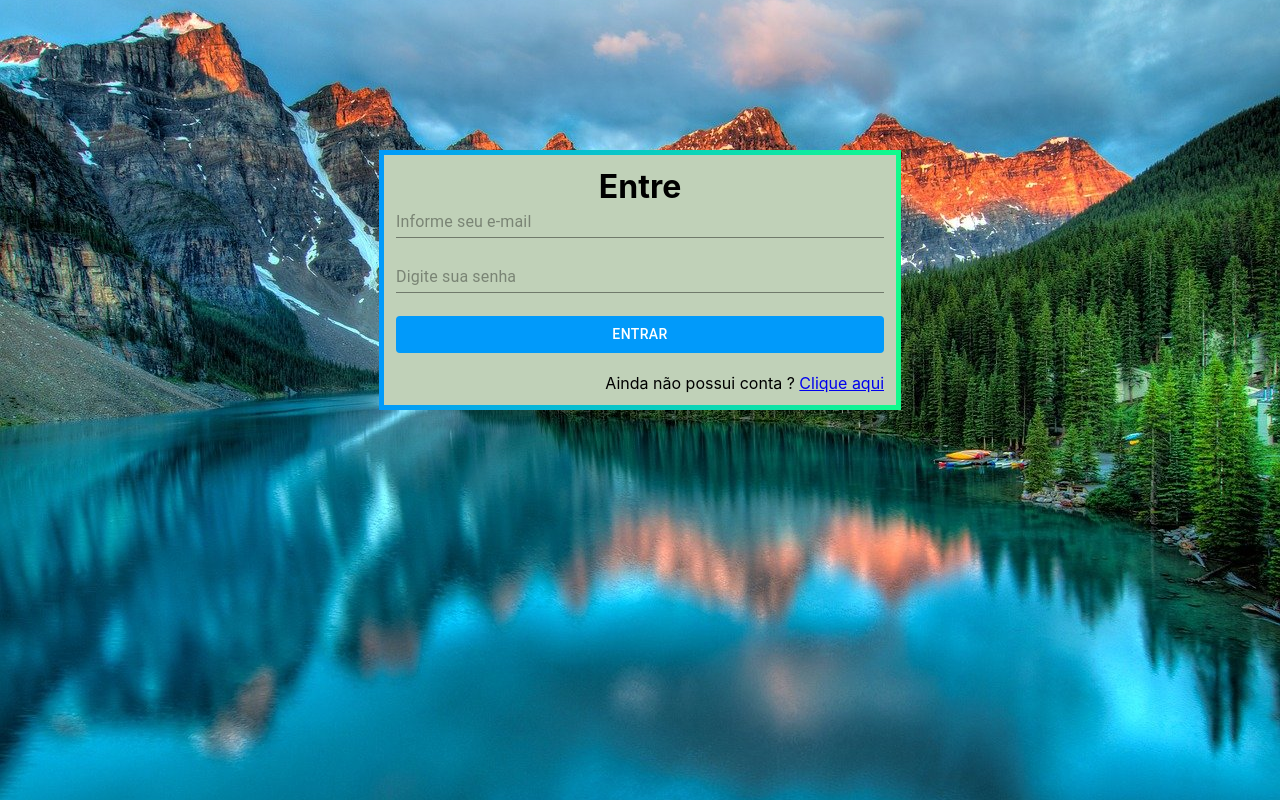
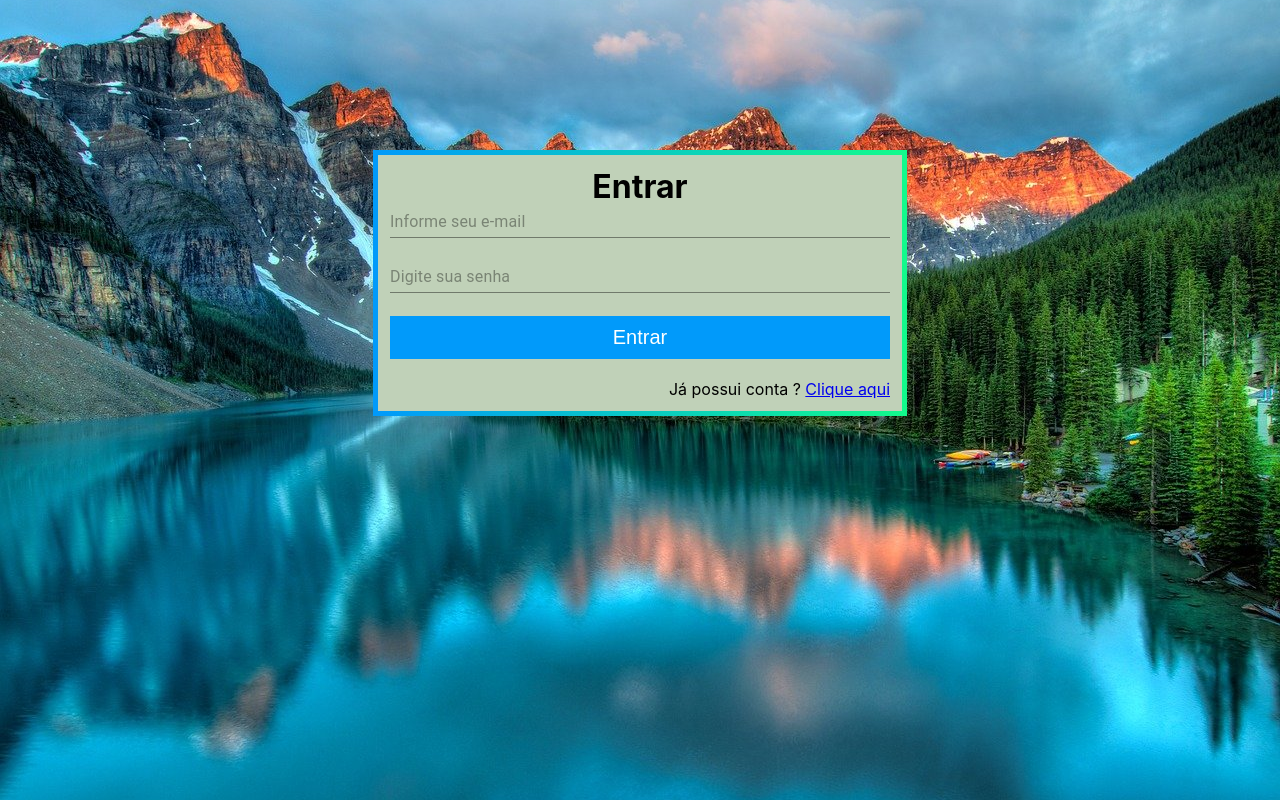
Before and after one commit to JoaoFelixx/front-authentication-login, a React (Create React App) app: page /login in a window 1280 px wide. Built offline with nearby package versions, Linux system fonts and the light colour scheme.

Commit message:
Created the login and registered front-end

```diff
--- a/src/components/Forms/FormLogin/index.tsx
+++ b/src/components/Forms/FormLogin/index.tsx
@@ -1,8 +1,8 @@
-import React from "react";
+import React, { useState, useEffect, useMemo } from "react";
+import { useForm, SubmitHandler } from "react-hook-form";
 import { Link } from 'react-router-dom';
 import {
   Input,
-  Button,
   FormGroup,
   FormHelperText,
 } from '@mui/material';
@@ -10,30 +10,109 @@ import {
   Card,
   Title,
   ClickHere,
-  CardContent,
+  SaveInput,
 } from '../style';
 
+type FormValues = {
+  email: string;
+  password: string;
+};
+
+interface ErrorInterface {
+  hasError: boolean;
+  error: FormValues;
+  background: object;
+}
 
 export default function FormLogin() {
+
+  const defaultError = useMemo<ErrorInterface>(() => {
+    return {
+      hasError: false,
+      error: {
+        email: '',
+        password: ''
+      },
+      background: {
+        color: 'rgb(255,000,000)'
+      }
+    }
+  }, [])
+
+  const [errors, setErrors] = useState(defaultError)
+  const { register, handleSubmit } = useForm<FormValues>();
+
+
+  const validData = (data: FormValues): ErrorInterface => {
+
+    const regexEmail = new RegExp(/^\w+([.-]?\w+)*@\w+([.-]?\w+)*(\.\w{2,3})+$/)
+
+    if (!regexEmail.test(data.email)) return {
+      ...defaultError,
+      hasError: true,
+      error: { email: 'Email inválido', password: '' }
+    }
+
+    if (data.password.length < 4) return {
+      ...defaultError,
+      hasError: true,
+      error: { email: '', password: 'Senha deve conter no minimo 4 digitos' }
+    }
+
+    return defaultError
+  }
+
+  const onSubmit: SubmitHandler<FormValues> = (data) => {
+    try {
+      const message = validData(data);
+
+      setErrors(message)
+
+      if (message.hasError) return
+
+
+      console.log('OK')
+
+    } catch (err) {
+      console.debug('Register', err)
+    }
+  };
+
+  useEffect(() => {
+    if (errors.hasError === false)
+      return setErrors(defaultError);
+
+    return
+  }, [errors, defaultError])
+
   return (
     <Card>
-      <CardContent>
-        <Title>Entre </Title>
-        <FormGroup>
+      <Title>Entrar </Title>
+      <form onSubmit={handleSubmit(onSubmit)}>
+        <FormGroup >
+          <Input
+            id="my-email"
+            {...register("email")}
+            aria-describedby="my-helper-text"
+            type="email"
+            placeholder="Informe seu e-mail" />
+          <FormHelperText id="email" style={errors?.background}>{errors?.error?.email}</FormHelperText> <br />
 
-          <Input id="my-email" aria-describedby="my-helper-text" type="email" placeholder="Informe seu e-mail" required/>
-          <FormHelperText id="my-helper-text" ></FormHelperText> <br />
+          <Input
+            id="my-password"
+            {...register("password")}
+            aria-describedby="my-helper-text"
+            type="password"
+            placeholder="Digite sua senha" />
+          <FormHelperText id="password" style={errors?.background}>{errors?.error?.password}</FormHelperText> <br />
 
-          <Input id="my-password" aria-describedby="my-helper-text" type="password" placeholder="Digite sua senha" required/>
-          <FormHelperText id="password"></FormHelperText> <br />
-
-          <Button color="success" type="submit" style={{ background: '#019AFA', color: '#fff' }}> Entrar </Button> <br />
+          <SaveInput value="Entrar" type="submit" /><br />
 
           <div>
-            <ClickHere>Ainda não possui conta ? <Link to='/register'>Clique aqui</Link></ClickHere>
+            <ClickHere>Já possui conta ? <Link to='/login'>Clique aqui</Link></ClickHere>
           </div>
         </FormGroup>
-      </CardContent>
+      </form>
     </Card>
   )
 }
--- a/src/components/Forms/FormRegister/index.tsx
+++ b/src/components/Forms/FormRegister/index.tsx
@@ -1,4 +1,4 @@
-import React,{ useState, useEffect } from "react";
+import React, { useState, useEffect, useMemo } from "react";
 import { useForm, SubmitHandler } from "react-hook-form";
 import { Link } from 'react-router-dom';
 import {
@@ -10,7 +10,6 @@ import {
   Card,
   Title,
   ClickHere,
-  CardContent,
   SaveInput,
 } from '../style';
 
@@ -20,44 +19,74 @@ type FormValues = {
 };
 
 interface ErrorInterface {
-  errors: string;
   hasError: boolean;
+  error: FormValues;
+  background: object;
 }
 
 export default function FormRegister() {
-  const defaultError = {
-    error: '',
+
+  const defaultError = useMemo<ErrorInterface>(() => {
+    return {
+      hasError: false,
+      error: {
+        email: '',
+        password: ''
+      },
       background: {
         color: 'rgb(255,000,000)'
       }
     }
+  }, [])
+
   const [errors, setErrors] = useState(defaultError)
+  const { register, handleSubmit } = useForm<FormValues>();
 
-  const { register, handleSubmit } = useForm<FormValues>();
+
+  const validData = (data: FormValues): ErrorInterface => {
+
+    const regexEmail = new RegExp(/^\w+([.-]?\w+)*@\w+([.-]?\w+)*(\.\w{2,3})+$/)
+
+    if (!regexEmail.test(data.email)) return {
+      ...defaultError,
+      hasError: true,
+      error: { email: 'Email inválido', password: '' }
+    }
+
+    if (data.password.length < 4) return {
+      ...defaultError,
+      hasError: true,
+      error: { email: '', password: 'Senha deve conter no minimo 4 digitos' }
+    }
+
+    return defaultError
+  }
+
   const onSubmit: SubmitHandler<FormValues> = (data) => {
     try {
-      const { email, password } = data;
+      const message = validData(data);
 
-      const {  } = validData(data)
+      setErrors(message)
+
+      if (message.hasError) return
+
+
+      console.log('OK')
 
     } catch (err) {
       console.debug('Register', err)
     }
   };
 
-  const validData = (data: FormValues): ErrorInterface => {
-    console.log(data)
+  useEffect(() => {
+    if (errors.hasError === false)
+      return setErrors(defaultError);
 
-    return false
-  }
-
-  useEffect(() => {
-
-  },[])
+    return
+  }, [errors, defaultError])
 
   return (
     <Card>
-      <CardContent>
       <Title>Cadastrar </Title>
       <form onSubmit={handleSubmit(onSubmit)}>
         <FormGroup >
@@ -67,7 +96,7 @@ export default function FormRegister() {
             aria-describedby="my-helper-text"
             type="email"
             placeholder="Informe seu e-mail" />
-            <FormHelperText id="email" style={errors?.background}>{errors?.error}</FormHelperText> <br />
+          <FormHelperText id="email" style={errors?.background}>{errors?.error?.email}</FormHelperText> <br />
 
           <Input
             id="my-password"
@@ -75,7 +104,7 @@ export default function FormRegister() {
             aria-describedby="my-helper-text"
             type="password"
             placeholder="Digite sua senha" />
-            <FormHelperText id="password" style={errors?.background}>{errors?.error}</FormHelperText> <br />
+          <FormHelperText id="password" style={errors?.background}>{errors?.error?.password}</FormHelperText> <br />
 
           <SaveInput value="Cadastrar" type="submit" /><br />
 
@@ -84,7 +113,6 @@ export default function FormRegister() {
           </div>
         </FormGroup>
       </form>
-      </CardContent>
     </Card>
   )
 }
--- a/src/components/Forms/style.tsx
+++ b/src/components/Forms/style.tsx
@@ -8,7 +8,7 @@ export const Card = styled.div`
   background: #C0D1B8;
   margin-left: auto;
   margin-right: auto;
-  padding: 6px;
+  padding: 12px;
   border: 5px solid;
   border-image: linear-gradient(270deg, #12FA8C, #019AFA 100%) 1;
 
@@ -18,30 +18,8 @@ export const Card = styled.div`
   }
 `;
 
-export const CardContent = styled.div`
-  display: flex;
-  flex-direction: column;
-  padding: 6px;
-`;
-
-export const Label = styled.label`
-  color: #ffffff;
-  font-size: 18px;
-`;
-
-export const UserIcon = styled.img`
-  width: 120px;
-  border-radius: 100%;
-  float: right;
-`;
-
 export const Title = styled.h1`
   text-align: center;
-`;
-
-export const Input = styled.input`
-  height: 30px;
-  width: 99%;
 `;
 
 export const ClickHere = styled.p`
```
Lines whose indentation alone changed are shown as unchanged.
